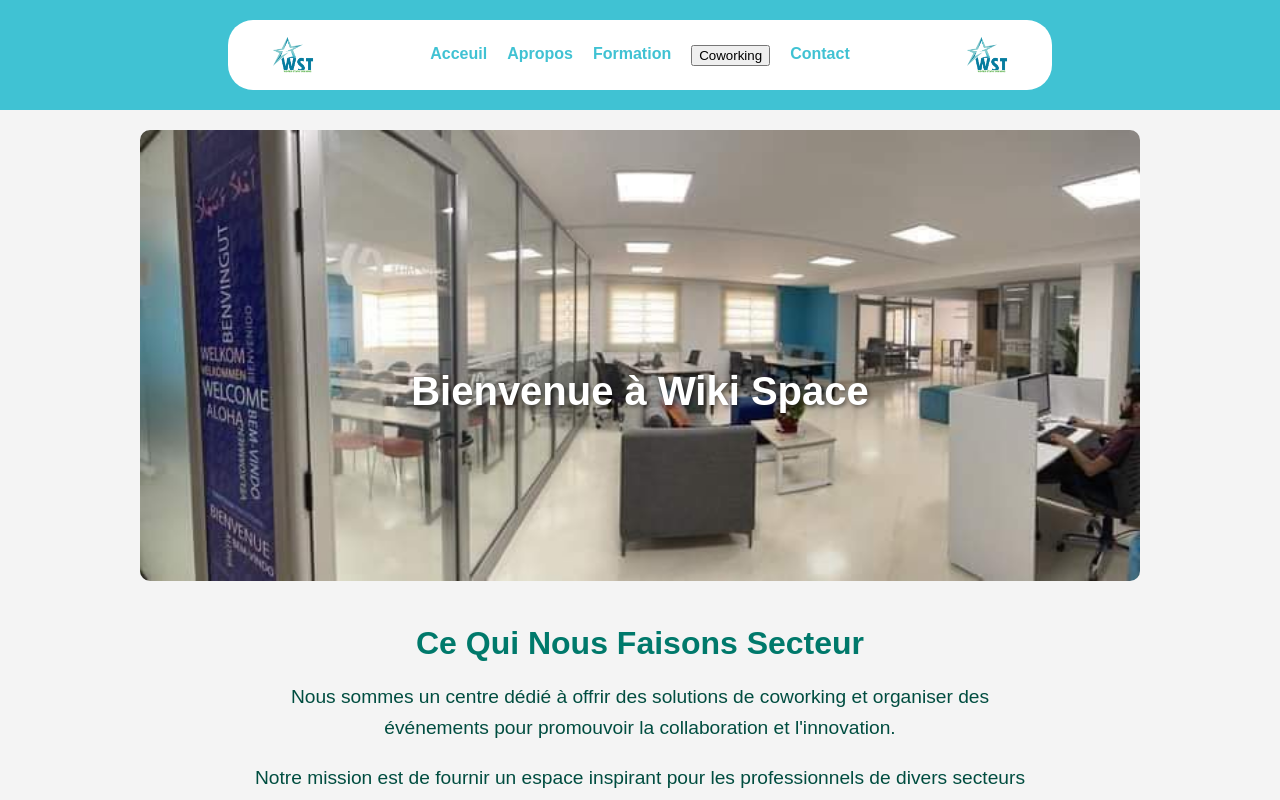
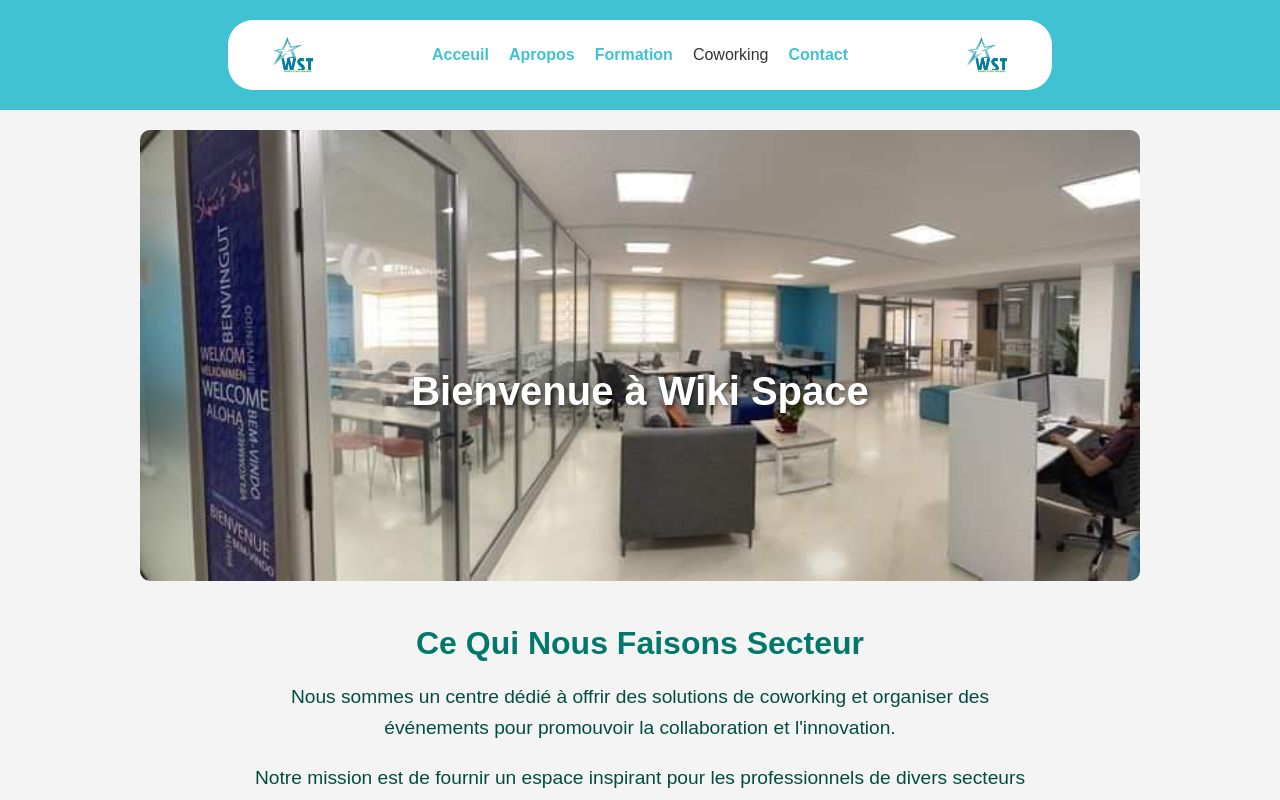
Before and after one commit to ChokriYassine143/wikispace, a React (Create React App) app: page / in a window 1280 px wide. Shown: the top 800 px of the page. Built offline with nearby package versions, Linux system fonts and the light colour scheme.

Commit message:
Update Header.css

```diff
--- a/src/components/Header.css
+++ b/src/components/Header.css
@@ -73,3 +73,11 @@ header {
 .dropdown:hover .dropdown-content {
     display: block;
 }
+.dropdown-button {
+    background: none;
+    border: none;
+    color: inherit;
+    font: inherit;
+    cursor: pointer;
+    padding: 0;
+}
```
